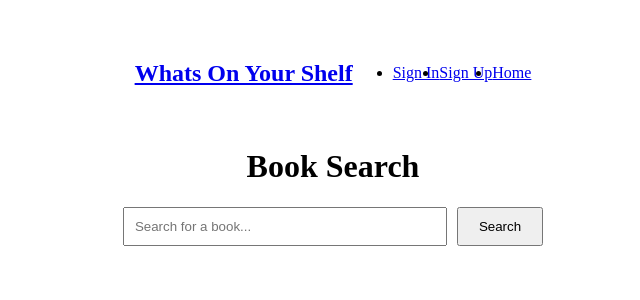
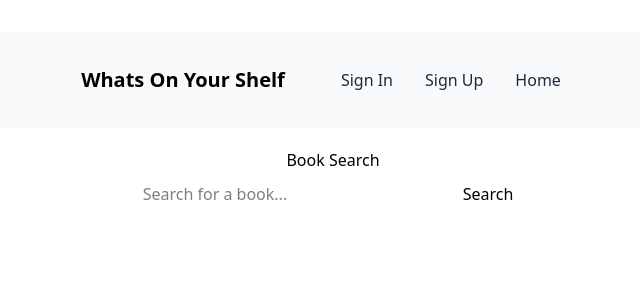
Before and after one commit to Saosyn/whats_on_your_shelf, a React (Vite) app in the folder client/: page / in a window 1280 px wide. Shown: the top 300 px of the page, without its empty margins (307-947 px from the left). Built offline with nearby package versions, Linux system fonts and the light colour scheme.

Commit message:
configured tailwind

```diff
--- a/client/package.json
+++ b/client/package.json
@@ -10,6 +10,7 @@
     "preview": "vite preview"
   },
   "dependencies": {
+    "@tailwindcss/vite": "^4.0.4",
     "jwt-decode": "^4.0.0",
     "react": "^18.3.1",
     "react-dom": "^18.3.1",
--- a/client/src/components/Textbox.jsx
+++ b/client/src/components/Textbox.jsx
@@ -1,4 +1,5 @@
 import { useState } from 'react';
+
 
 const Textbox = () => {
   const [query, setQuery] = useState('');
--- a/client/src/index.css
+++ b/client/src/index.css
@@ -1,6 +1,8 @@
-@tailwind base;
+@import "tailwindcss";
+
+/* @tailwind base;
 @tailwind components;
-@tailwind utilities;
+@tailwind utilities; */
 
 /* :root {
   font-family: Inter, system-ui, Avenir, Helvetica, Arial, sans-serif;
--- a/tailwind.config.js
+++ b/client/tailwind.config.js
@@ -1,4 +1,6 @@
 module.exports = {
+  content: ["./src/**/*.{js,jsx,ts,tsx,html}"],
+
   mode: 'jit',
 
   purge: [],
--- a/client/vite.config.js
+++ b/client/vite.config.js
@@ -1,9 +1,12 @@
 import { defineConfig } from 'vite'
 import react from '@vitejs/plugin-react'
+import tailwindcss from '@tailwindcss/vite';
+
+
 
 // https://vite.dev/config/
 export default defineConfig({
-  plugins: [react()],
+  plugins: [react(), tailwindcss()],
   server: {
     port: 3000,
     open: true,
--- a/package.json
+++ b/package.json
@@ -24,11 +24,9 @@
     "concurrently": "^8.2.2",
     "nodemon": "^3.1.3",
     "postcss": "^7.0.39",
-    "tailwindcss": "npm:@tailwindcss/postcss7-compat@^2.2.17",
     "wait-on": "^7.2.0"
   },
   "dependencies": {
-    "@craco/craco": "^7.1.0",
     "react": "^19.0.0",
     "react-router-dom": "^7.1.5"
   }
```
Also changed, not shown: 1 other file (tests, documents, lock files or other folders).
